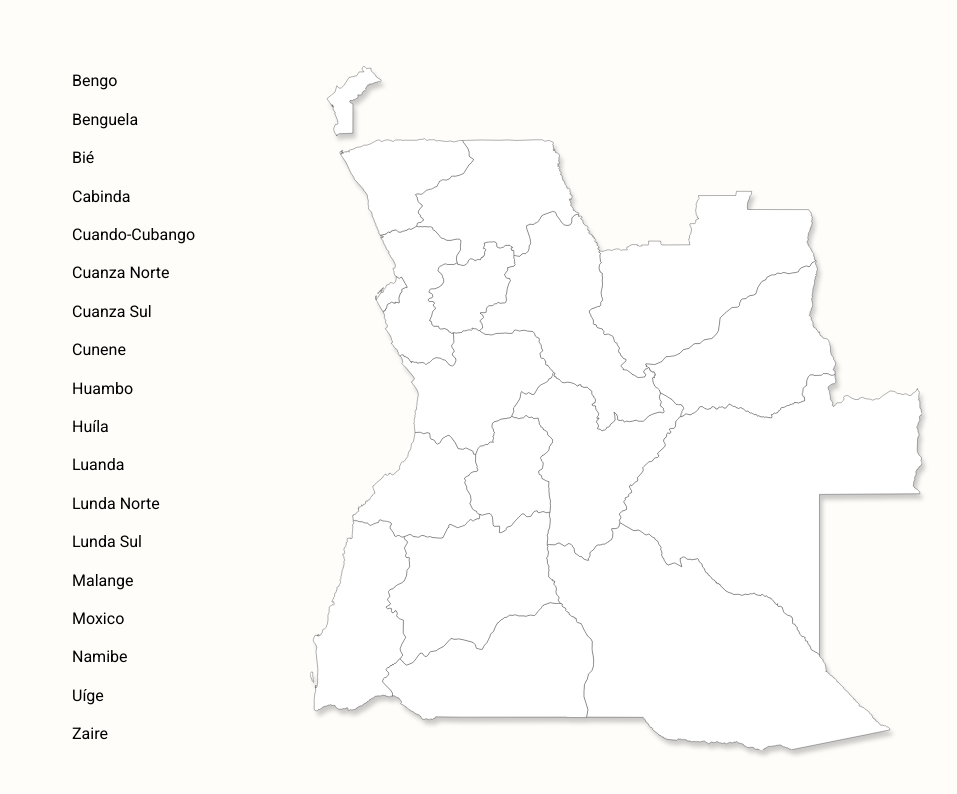
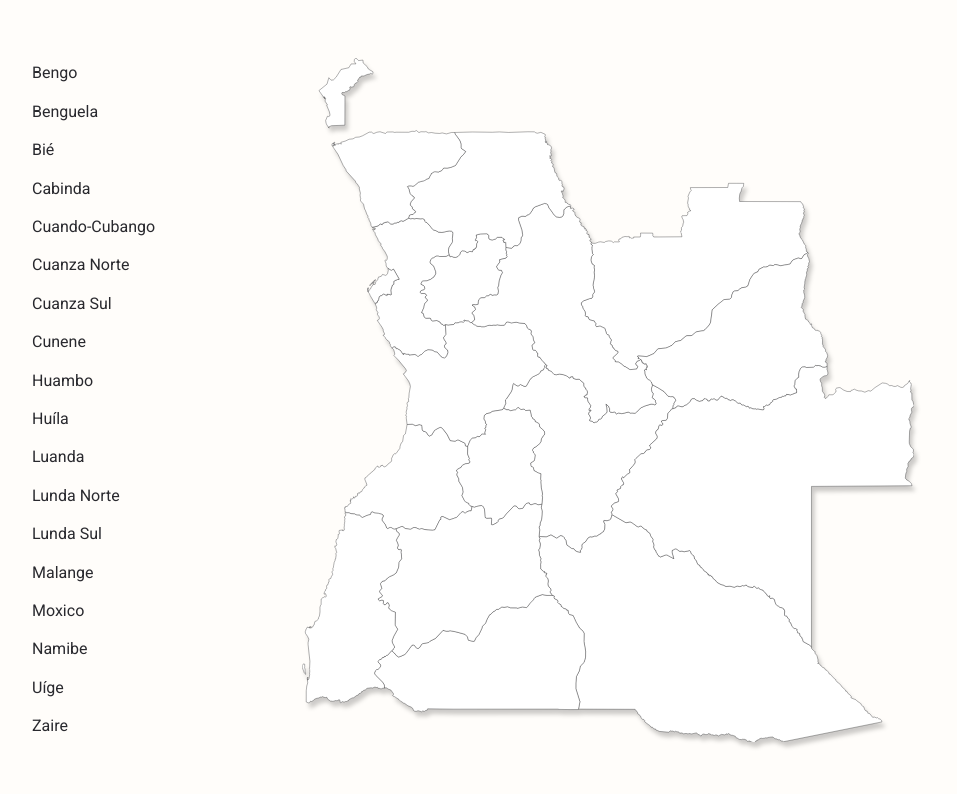
Before and after one commit to gentildpinto/mangope-frontend, an Angular app: page / in a window 1280 px wide. Shown: the top 794 px of the page, without its empty margins (32-989 px from the left). Built offline with nearby package versions, Linux system fonts and the light colour scheme.

Commit message:
updated styles.scss

```diff
--- a/src/styles.scss
+++ b/src/styles.scss
@@ -1,12 +1,16 @@
 /* You can add global styles to this file, and also import other style files */
+* {
+	margin: 0;
+	padding: 0;
+	box-sizing: border-box;
+}
+
 body {
+	width: 100vw;
+	height: 100vh;
+
+	color: #29292e;
+	background: #FFFDFA;
 	font: 500 16px 'Roboto', sans-serif;
-
-	background: #FFFDFA;
 	// filter: invert(1) hue-rotate(180deg);
-
-	height: 100vh;
-	width: 100vw;
-
-	overflow: hidden;
 }
```
